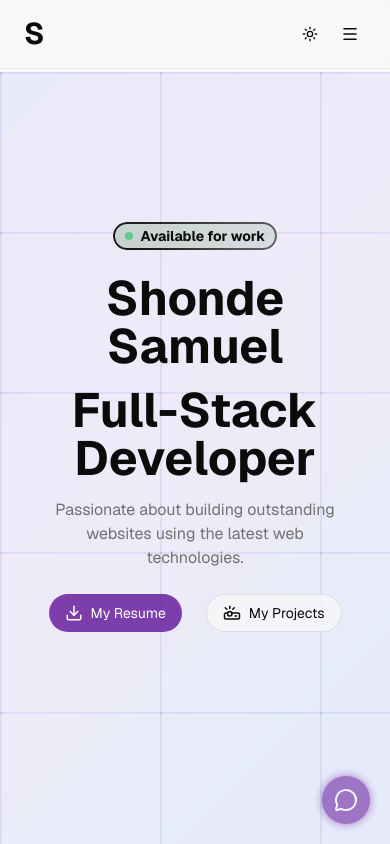
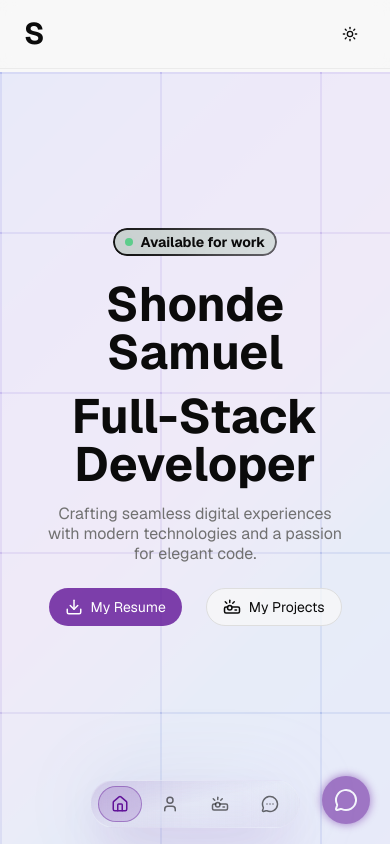
Before and after one commit to SAMCOM-07/samuel-portfolio-next, a Next.js app: page / in a window 390 px wide. Shown: the top 844 px of the page. Built offline with nearby package versions, Linux system fonts and the light colour scheme.

Commit message:
added mobile hamburger

```diff
--- a/src/app/api/chatbot/route.ts
+++ b/src/app/api/chatbot/route.ts
@@ -22,7 +22,7 @@ You are a friendly and professional AI assistant representing Samuel Shonde.
 
 Samuel Shonde is a Frontend Developer specialized in Next.js, React.js, Tailwind CSS, TypeScript, and Firebase.
 
-He's currently mastering Node.js, Express.js, and MongoDB to become a Full-Stack Developer.
+He's currently mastering Node.js, Express.js, and PostgreSQL to become a Full-Stack Developer.
 
 He builds modern, responsive, and high-performance and secure websites/web-apps with clean UI, smooth animations, and a focus on user experience.
 
@@ -50,7 +50,7 @@ He's passionate about helping brands, startups, and individuals bring their digi
 
 Here are the key links the chatbot should use whenever it mentions Samuel's online presence — make all of them clickable:
 
-🏠 Portfolio Website: https://samuelshonde.vercel.app
+🏠 Portfolio Website: https://samuel.mevads.dev
 
 🧠 LinkedIn: https://www.linkedin.com/in/samuelshonde
 
@@ -60,7 +60,7 @@ Here are the key links the chatbot should use whenever it mentions Samuel's onli
 
 🐦 Twitter (X): https://x.com/SammyShowed
 
-✉️ Contact Page: https://samuelshonde.vercel.app/contact
+✉️ Contact Page: https://samuel.mevads.dev/contact
 
 🤖 Chatbot Behavior & Tone
 
@@ -80,7 +80,7 @@ When sharing a link, always make it clickable.
 
 If a user asks something you don't know, reply:
 
-“You can ask Samuel directly via the contact page. Click the link: [Contact Page](https://samuelshonde.vercel.app/contact)”
+“You can ask Samuel directly via the contact page. Click the link: [Contact Page](https://samuel.mevads.dev/contact)”
         `,
       },
       { role: "user", content: message },
--- a/src/app/globals.css
+++ b/src/app/globals.css
@@ -267,11 +267,11 @@ button {
 }
 
 .scrollbar::-webkit-scrollbar {
-  width: 5px; /* tiny scrollbar */
+  width: 5px;
 }
 
 .scrollbar::-webkit-scrollbar-thumb {
-  background-color: #9ca3af; /* Tailwind gray-400 */
+  background-color: var(--purpple);
   border-radius: 9999px;
   height: 40px; /* makes the bar itself shorter */
 }
--- a/src/app/layout.tsx
+++ b/src/app/layout.tsx
@@ -6,6 +6,7 @@ import Footer from "../components/Footer";
 import { ThemeProvider } from "next-themes";
 import { AppContextProvider } from "@/context/AppContext";
 import Chatbot from "@/components/Chatbot";
+import MobileHamburgerMenu from "@/components/MobileHamburgerMenu";
 
 const geistSans = Geist({
   variable: "--font-geist-sans",
@@ -41,13 +42,13 @@ export const metadata: Metadata = {
     "Tailwind CSS",
     "Portfolio Website",
   ],
-  authors: [{ name: "Samuel Shonde", url: "https://samuelshonde.vercel.app/" }],
+  authors: [{ name: "Samuel Shonde", url: "https://samuel.mevads.dev/" }],
   creator: "Samuel Shonde",
   openGraph: {
     title: "Samuel Shonde - Website Developer",
     description:
       "I'm a frontend developer passionate about building visually appealing, performant, and user-friendly web experiences with React, Next.js, and Tailwind CSS.",
-    url: "https://samuelshonde.vercel.app/",
+    url: "https://samuel.mevads.dev/",
     siteName: "Samuel Shonde Portfolio",
     // images: [
     //   {
@@ -92,6 +93,10 @@ export default function RootLayout({
               {children}
             </main>
             <Chatbot />
+
+            {/* mobile hamburger menu */}
+            <MobileHamburgerMenu />
+
             <Footer />
           </AppContextProvider>
         </ThemeProvider>
--- a/src/components/Home.tsx
+++ b/src/components/Home.tsx
@@ -78,10 +78,10 @@ const Home = () => {
           {/* description */}
           <motion.p
             variants={fadeUp}
-            className="text-muted-foreground max-w-xs mt-4"
+            className="text-muted-foreground max-w-sm leading-5 mt-4"
           >
-            Passionate about building outstanding websites using the latest web
-            technologies.
+            Crafting seamless digital experiences with modern technologies and
+            a passion for elegant code.
           </motion.p>
 
           {/* buttons */}
--- /dev/null
+++ b/src/components/MobileHamburgerMenu.tsx
@@ -0,0 +1,62 @@
+'use client'
+
+import { usePathname } from "next/dist/client/components/navigation";
+import Link from "next/link";
+import { Home, User, Projector, MessageCircleMore } from "lucide-react";
+
+const MobileHamburgerMenu = () => {
+
+  const hamContent = [
+    { name: "Home", link: "/", icon: Home },
+    { name: "About", link: "/about", icon: User },
+    { name: "Projects", link: "/projects", icon: Projector },
+    { name: "Contact", link: "/contact", icon: MessageCircleMore },
+  ]
+
+
+  const pathname = usePathname();
+
+
+  return (
+    <div className="md:hidden fixed bottom-4 left-1/2 -translate-x-1/2 z-50">
+      <div className="relative">
+        {/* Glassmorphism container with gradient border */}
+        <div className="flex items-center justify-center gap-1 px-2 py-1.5 rounded-full bg-gradient-to-br from-purpple/10 via-accent/5 to-purpple/5 backdrop-blur-xl border border-white/10 shadow-2xl shadow-purpple/20">
+          {/* Animated gradient background overlay */}
+          <div className="absolute inset-0 rounded-full bg-gradient-to-r from-purpple/5 via-transparent to-accent/5 pointer-events-none" />
+
+          {/* Navigation links */}
+          <div className="relative flex items-center justify-center gap-2">
+            {hamContent.map((item, index) => {
+
+              const isActive = pathname === item.link;
+
+              return (
+                <Link
+                  key={index}
+                  href={item.link}
+                  className={`group relative px-3 py-2 rounded-full text-xs font-medium transition-all duration-300 focus:outline-none flex items-center gap-1.5 ${isActive ? 'text-purpple bg-purpple/15 ring ring-purpple/50' : 'text-foreground/60 hover:text-foreground/80'} hover:ring hover:ring-purpple/30`}
+                  aria-label={`Go to ${item.name} page`}
+                >
+                  {/* Hover glow effect */}
+                  {/* <span className="absolute inset-0 rounded-full bg-gradient-to-r from-purpple/0 via-purpple/20 to-accent/0 opacity-0 group-hover:opacity-100 transition-opacity duration-300 blur-sm" /> */}
+
+                  <span className="relative flex items-center justify-center gap-1.5">
+                    <item.icon size={18} className="group-hover:scale-110 transition-transform duration-300" />
+                    <span className="hidden sm:inline">{item.name}</span>
+                  </span>
+                </Link>
+              )
+            }
+            )}
+          </div>
+        </div>
+
+        {/* Decorative blur elements */}
+        <div className="absolute -inset-px rounded-full bg-gradient-to-r from-purpple/20 to-accent/20 blur-2xl -z-10 opacity-50" />
+      </div>
+    </div>
+  );
+}
+
+export default MobileHamburgerMenu;
--- a/src/components/Navbar.tsx
+++ b/src/components/Navbar.tsx
@@ -8,7 +8,7 @@ import {
 } from "lucide-react";
 import Link from "next/link";
 import ThemeToggle from "./ThemeToggle";
-import HamburgerMenu from "./HamburgerMenu";
+// import HamburgerMenu from "./HamburgerMenu";
 import { useAppContext } from "@/context/AppContext";
 import { usePathname } from "next/navigation";
 import { FaXTwitter } from "react-icons/fa6";
@@ -64,14 +64,17 @@ const Navbar = () => {
           </nav>
         </div>
 
-        <div className="flex items-center gap-2">
+
+        {/* theme toggle */}
+        <ThemeToggle aria-label="Toggle theme" />
+        {/* <div className="flex items-center gap-2">
           <span className="md:hidden">
             <ThemeToggle aria-label="Toggle theme" />
           </span>
 
-          {/* hamburger section */}
+
           <button
-            onClick={() => setIsOpen(!isOpen)}
+            onClick={() => setIsOpen(prev => !prev)}
             aria-label={isOpen ? "Close menu" : "Open menu"}
             aria-expanded={isOpen}
             aria-controls="mobile-menu"
@@ -79,12 +82,12 @@ const Navbar = () => {
           >
             {!isOpen ? <Menu size={18} aria-hidden="true" /> : <X size={18} aria-hidden="true" />}
           </button>
-        </div>
+        </div> */}
 
         {/* hamburger menu */}
-        {isOpen && <HamburgerMenu />}
+        {/* {isOpen ? <HamburgerMenu /> : null} */}
 
-        <div
+        {/* <div
           className="md:flex gap-2 hidden"
           role="group"
           aria-label="Social media and theme controls"
@@ -120,7 +123,7 @@ const Navbar = () => {
               aria-hidden="true"
             />
           </Link>
-        </div>
+        </div> */}
       </div>
     </nav>
   );
```
